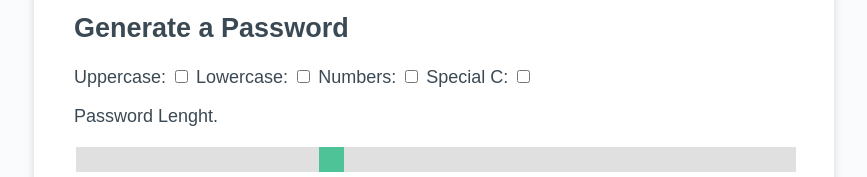
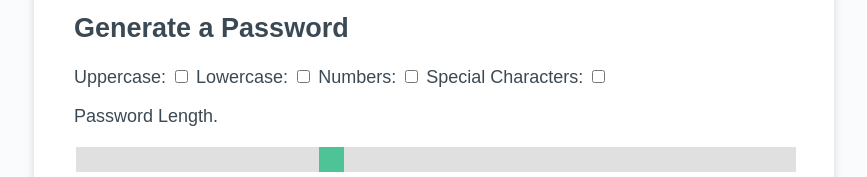
Before and after one commit to ivany9/Password-Generator, a plain HTML site: page index.html in a window 1280 px wide. Shown: the part 169-346 px from the top of the page, without its empty margins (206-1073 px from the left). Drawn offline with Linux system fonts and the light colour scheme.

Commit message:
second v

```diff
--- a/index.html
+++ b/index.html
@@ -21,11 +21,11 @@
             Uppercase: <input type="checkbox" id="upp" onclick="upperCase()">
             Lowercase: <input type="checkbox" id="low" onclick="lowerCase()">
             Numbers: <input type="checkbox" id="num" onclick="numBer()">
-            Special C: <input type="checkbox" id="spe" onclick="specialCa()">
+            Special Characters: <input type="checkbox" id="spe" onclick="specialCa()">
           </form>
 
           <!--Slider Range definition-->
-          <p>Password Lenght.</p>
+          <p>Password Length.</p>
 
           <input type="range" min="8" max="128" value="50" class="slider" id="myRange">
           <p>Value: <span id="demo"></span></p>
```
